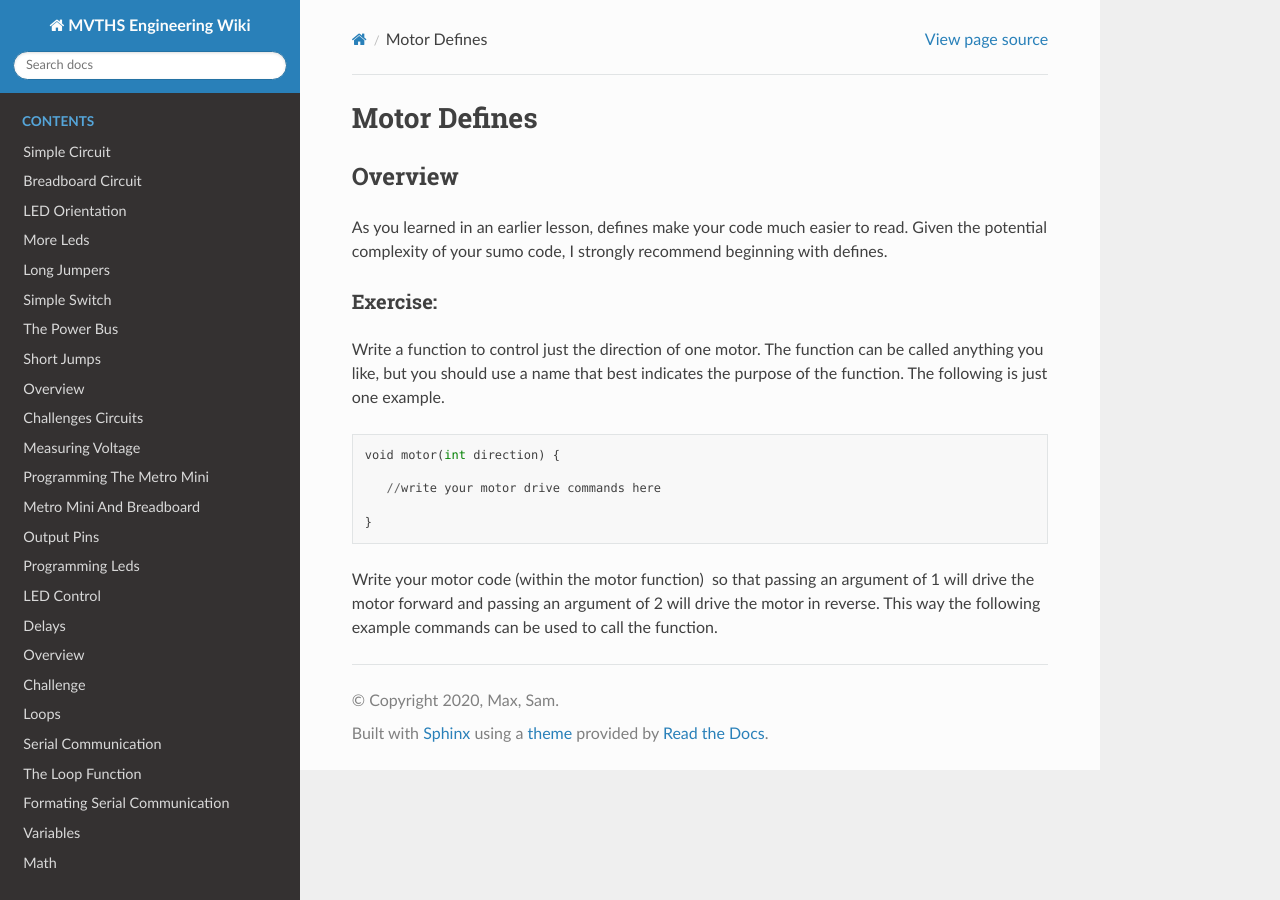
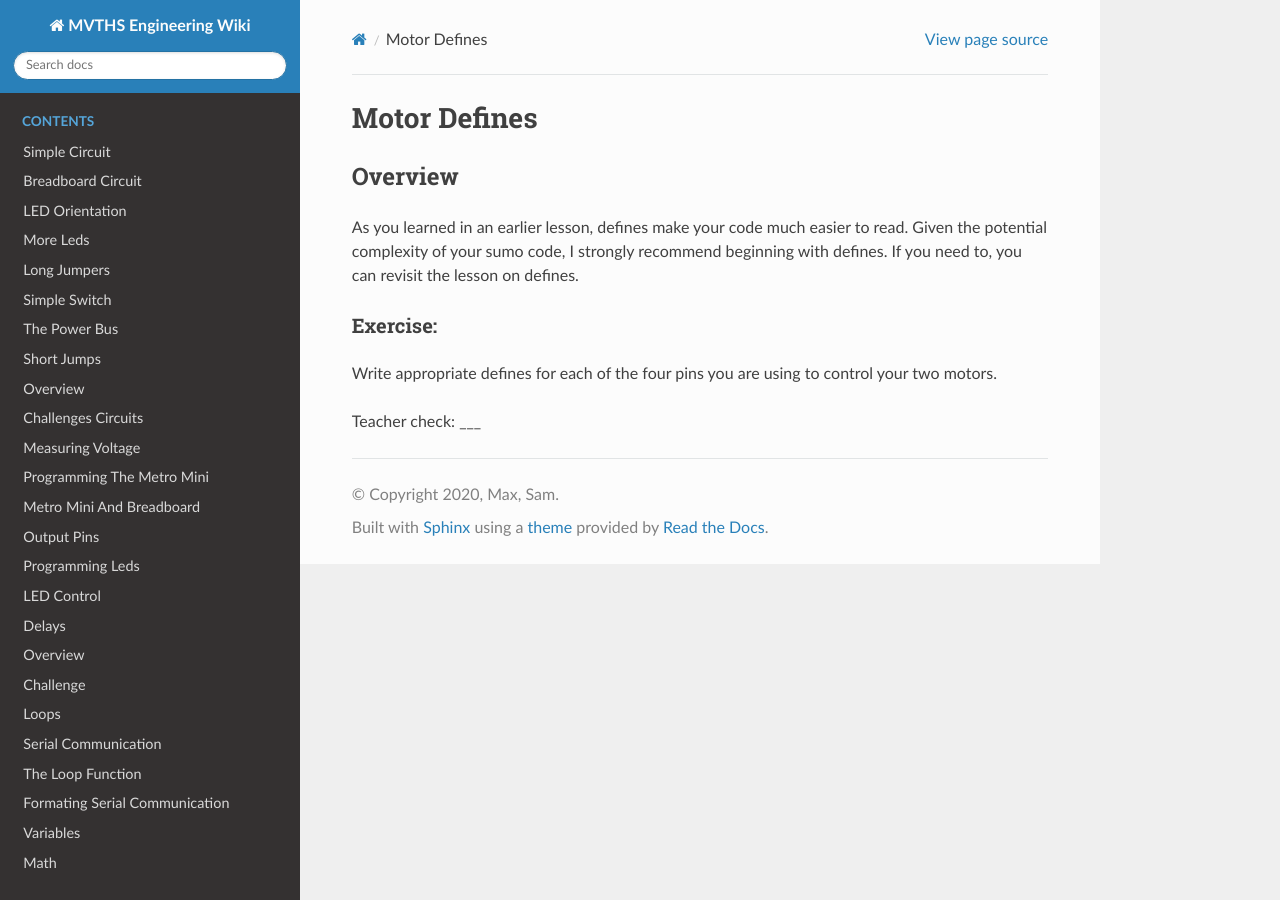
Before and after one commit to maxtkc/mvths-wiki, a Sphinx documentation site: the page built from docs/060c-Motor-Defines.rst, in a window 1280 px wide. Built offline with Sphinx 7.4.7 and the Read the Docs theme 2.0.0, drawn with Linux system fonts in a browser that asks for light colours; pages that are not in the unit, such as notebooks, are missing from menus.

Commit message:
Update 060c-Motor-Defines.rst

```diff
--- a/docs/060c-Motor-Defines.rst
+++ b/docs/060c-Motor-Defines.rst
@@ -4,19 +4,11 @@ Motor Defines
 Overview
 --------
 
-As you learned in an earlier lesson, defines make your code much easier to read. Given the potential complexity of your sumo code, I strongly recommend beginning with defines.
+As you learned in an earlier lesson, defines make your code much easier to read. Given the potential complexity of your sumo code, I strongly recommend beginning with defines. If you need to, you can revisit the lesson on defines.
 
 Exercise:
 ~~~~~~~~~
 
-Write a function to control just the direction of one motor. The function can be called anything you like, but you should use a name that best indicates the purpose of the function. The following is just one example.
+Write appropriate defines for each of the four pins you are using to control your two motors.
 
-.. code::
-
-   void motor(int direction) {
-
-      //write your motor drive commands here
-
-   }
-
-Write your motor code (within the motor function)  so that passing an argument of 1 will drive the motor forward and passing an argument of 2 will drive the motor in reverse. This way the following example commands can be used to call the function.
+Teacher check: ___
```
